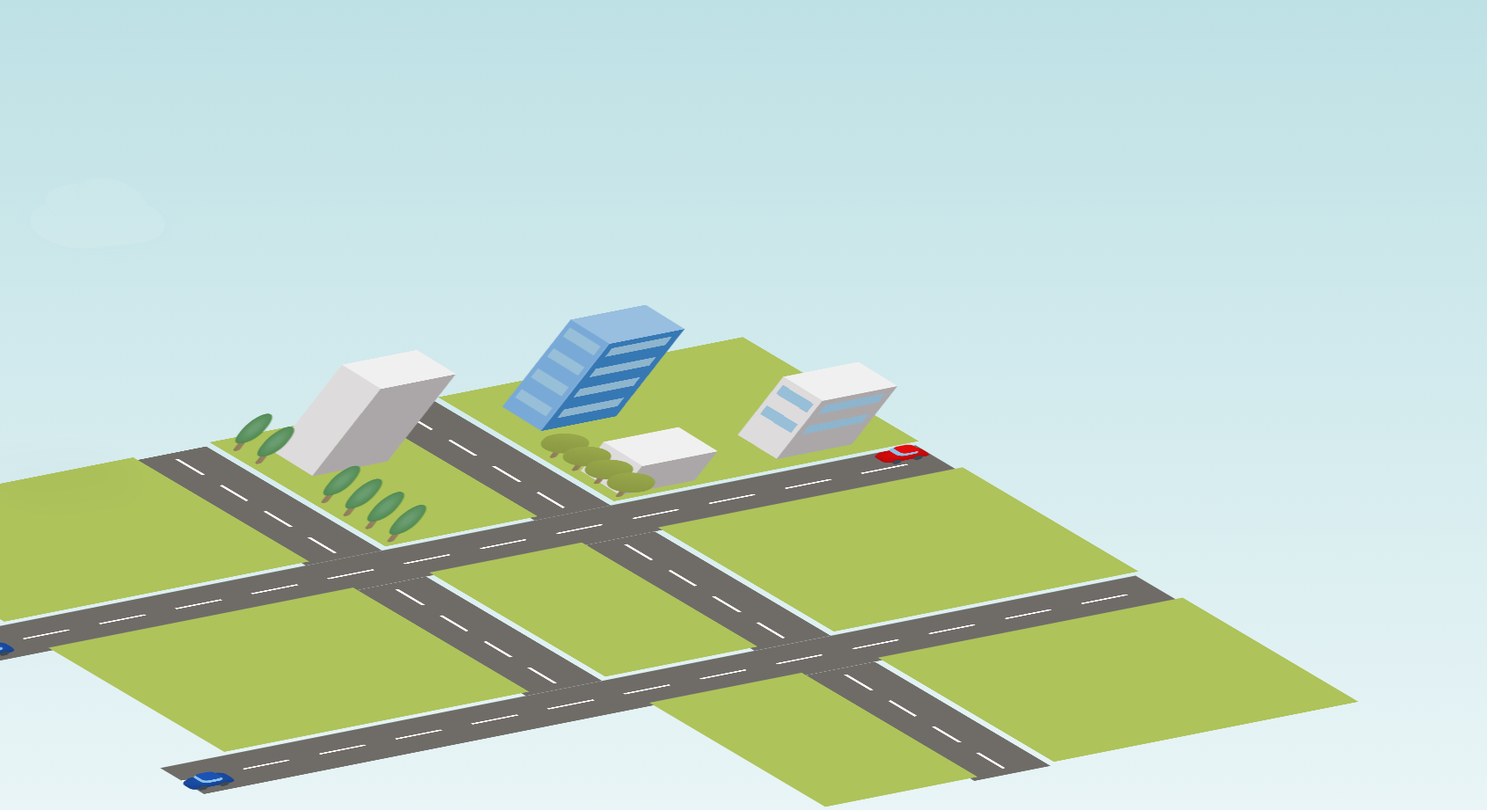
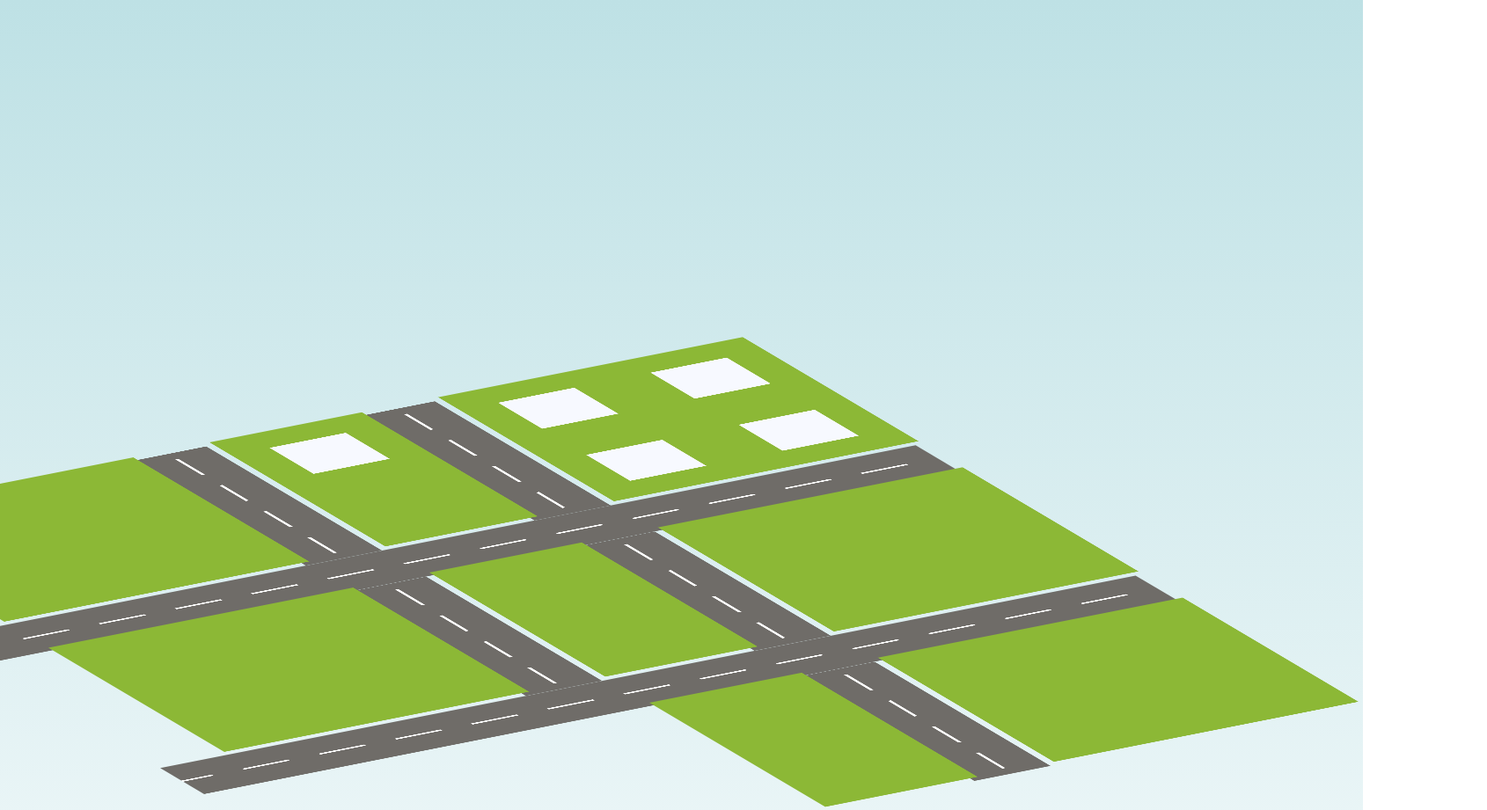
Before and after one commit to s12bt/csscity, a plain HTML site: page index.html in a window 1280 px wide. Shown: the top 921 px of the page at 88% size, 1690 px wide, since content can reach past the window. Drawn offline with Linux system fonts and the light colour scheme.

Commit message:
refactor: bill base

```diff
--- a/index.html
+++ b/index.html
@@ -7,7 +7,7 @@
 </head>
 <body>
 
-<div class="sky">
+<div class="sky" style="display: none">
   <div class="cloud move"></div>
   <div class="cloud move"></div>
 </div>
@@ -15,34 +15,25 @@
 <div class="city">
   <div class="area">
     <div class="block wide2">
-      <div class="address"></div>
       <div class="address">
-        <div class="bill height300 colorBlue"></div>
-        <!--<div class="busStop"></div>-->
-      </div>
-      <div class="address">
-        <div class="bill height200 colorWhite"></div>
+        <div class="bill"></div>
       </div>
       <div class="address">
         <div class="bill"></div>
-        <div class="tree thick"></div>
-        <div class="tree thick"></div>
-        <div class="tree thick"></div>
-        <div class="tree thick"></div>
+      </div>
+      <div class="address">
+        <div class="bill"></div>
+      </div>
+      <div class="address">
+        <div class="bill"></div>
       </div>
     </div>
     <div class="street"></div>
     <div class="block wide1">
       <div class="address">
-        <div class="bill height300"></div>
-        <div class="tree slender"></div>
-        <div class="tree slender"></div>
+        <div class="bill"></div>
       </div>
       <div class="address">
-        <div class="tree slender"></div>
-        <div class="tree slender"></div>
-        <div class="tree slender"></div>
-        <div class="tree slender"></div>
       </div>
     </div>
     <div class="street"></div>
@@ -56,8 +47,6 @@
   </div>
 
   <div class="avenue">
-    <div class="car blue toEast"></div>
-    <div class="car red toWest"></div>
   </div>
 
   <div class="area">
@@ -82,7 +71,6 @@
   </div>
 
   <div class="avenue">
-    <div class="car blue toEast"></div>
   </div>
 
   <div class="area">
--- a/scss/_mixin.scss
+++ b/scss/_mixin.scss
@@ -2,3 +2,21 @@
   content: "";
   position: absolute;
 }
+
+@mixin leftBend90deg($width: 0, $height: 0) {
+  transform-origin: top right;
+  transform: rotateY(90deg);
+  width: $width;
+  height: $height;
+  top: 0;
+  left: -($width);
+}
+
+@mixin bottomBend90deg($width: 0, $height: 0) {
+  transform-origin: top;
+  transform: rotateX(90deg);
+  width: $width;
+  height: $height;
+  bottom: -($height);
+  left: 0;
+}
--- a/scss/_variables.scss
+++ b/scss/_variables.scss
@@ -4,12 +4,19 @@ $streetWidth: 100px;
 
 $skyColor: #BEE1E5;
 $cloudColor: #FFF;
-$grassColor: #AEC35A;
+$grassColor: #8CB836;
 
 $streetBaseColor: #6F6C68;
 $streetLineColor: #FFF;
 
-$billStandardColor: #DDDBDC;
+
+/* -------------------------------
+  bill
+ */
+$billStandardSize: $squareSize/2;
+$billStandardColor: #F2F5FF; // base on LEFT SIDE
+
+
 $billBlueColor: #79AAD7;
 $billGreenColor: #B3CD82;
 $billWindowColor: transparentize(#86B8D6, 1-0.8);
--- a/scss/components/_building.scss
+++ b/scss/components/_building.scss
@@ -4,36 +4,29 @@
 
 .bill {
   position: absolute;
-  z-index: layer-get("building" "base");
-  bottom: 0;
-  left: 100px * 0.5;
-  width: 100px;
-  height: 100px;
-  transform: rotate(45deg) skewY(-45deg) scale(0.7, 1);
-  background-color: darken($billStandardColor, 20%);
+  margin-left: ($squareSize - $billStandardSize)/2;
+  margin-top:  ($squareSize - $billStandardSize)/2;
+
+  width: $billStandardSize;
+  height: $billStandardSize;
+  transform: translateZ(-200px);
+  background-color: lighten($billStandardColor, 1%);
+
+  // Pseudo element needs 3d transform
+  transform-style: preserve-3d;
 
   &:before {
-    content: "";
-    position: absolute;
-    top: -115px;
-    right: 45px;
-    transform: skewX(35deg) scale(1, 1.3);
-
-    width: 100px;
-    height: 100px;
-    background-color: lighten($billStandardColor, 8%);
+    @include pseudoElementBase;
+    @include leftBend90deg(200px, $billStandardSize);
+    background-color: $billStandardColor;
   }
 
   &:after {
-    content: "";
-    position: absolute;
-    left: -100px;
-    top: -130px;
-    width: 100px;
-    height: 100px;
-    transform: skewY(55deg) translate(5px, 57px) scaleX(0.9);
-    background-color: $billStandardColor;
+    @include pseudoElementBase;
+    @include bottomBend90deg($billStandardSize, 200px);
+    background-color: darken($billStandardColor, 1%);
   }
+
 
   /* building height */
   @for $i from 1 through 4 {
--- a/scss/components/_land.scss
+++ b/scss/components/_land.scss
@@ -34,25 +34,15 @@
 
   &:before {
     @include pseudoElementBase;
+    @include leftBend90deg($squareDepth, $squareSize);
     z-index: layer-get("ground" "depth");
-    width: $squareDepth;
-    height: $squareSize;
-    top: 0;
-    left: -($squareDepth);
-    transform-origin: top right;
-    transform: rotateY(90deg);
     background-color: darken($grassColor, 10%);
   }
 
   &:after {
     @include pseudoElementBase;
+    @include bottomBend90deg($squareSize, $squareDepth);
     z-index: layer-get("ground" "depth");
-    width: $squareSize;
-    height: $squareDepth;
-    bottom: -($squareDepth);
-    left: 0;
-    transform-origin: top;
-    transform: rotateX(90deg);
     background-color: darken($grassColor, 15%);
   }
 }
--- a/scss/style.scss
+++ b/scss/style.scss
@@ -21,7 +21,7 @@ body {
 
 
 .city {
-  perspective: 10000px;
+  perspective: 100000px;
   perspective-origin: top left;
   transform-style: preserve-3d;
   transform: rotateX(-70deg) rotateY(0deg) rotateZ(-30deg);
```
Also changed, not shown: scss/style.css, 1 other file.
